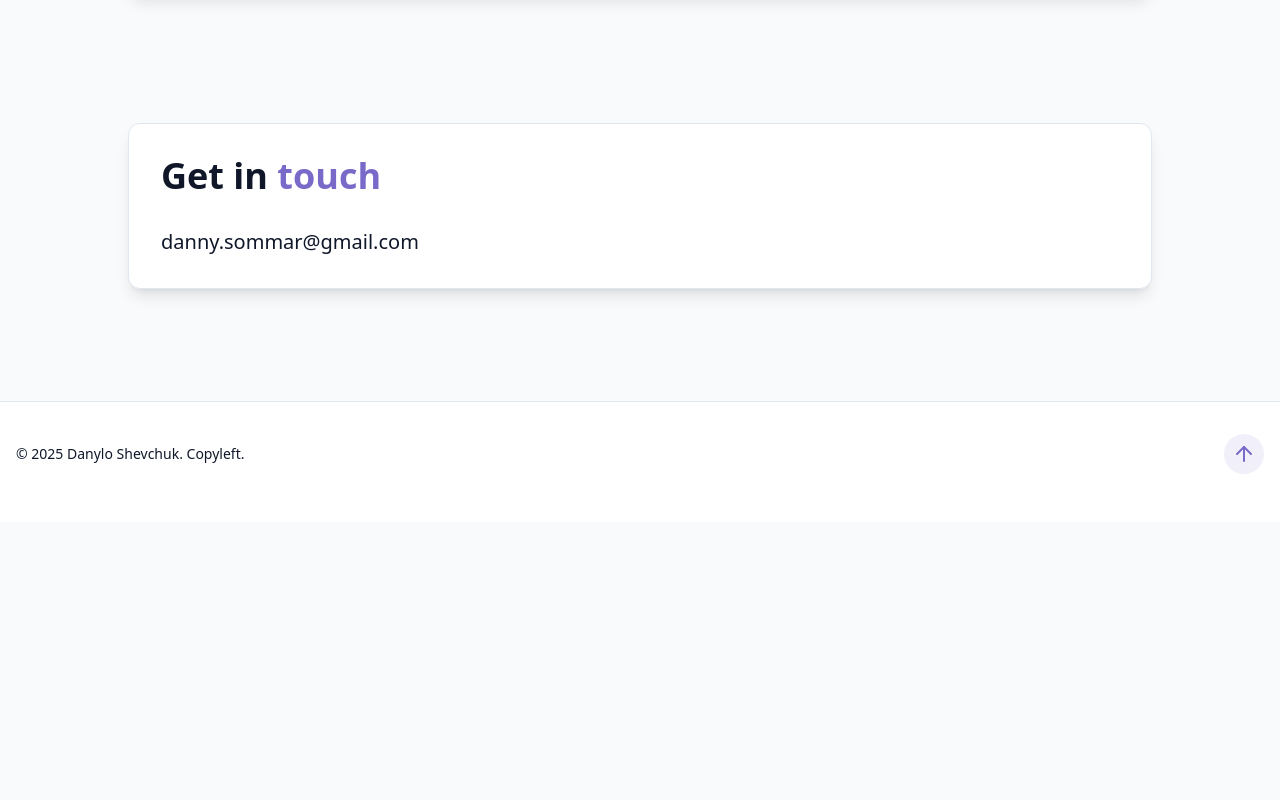
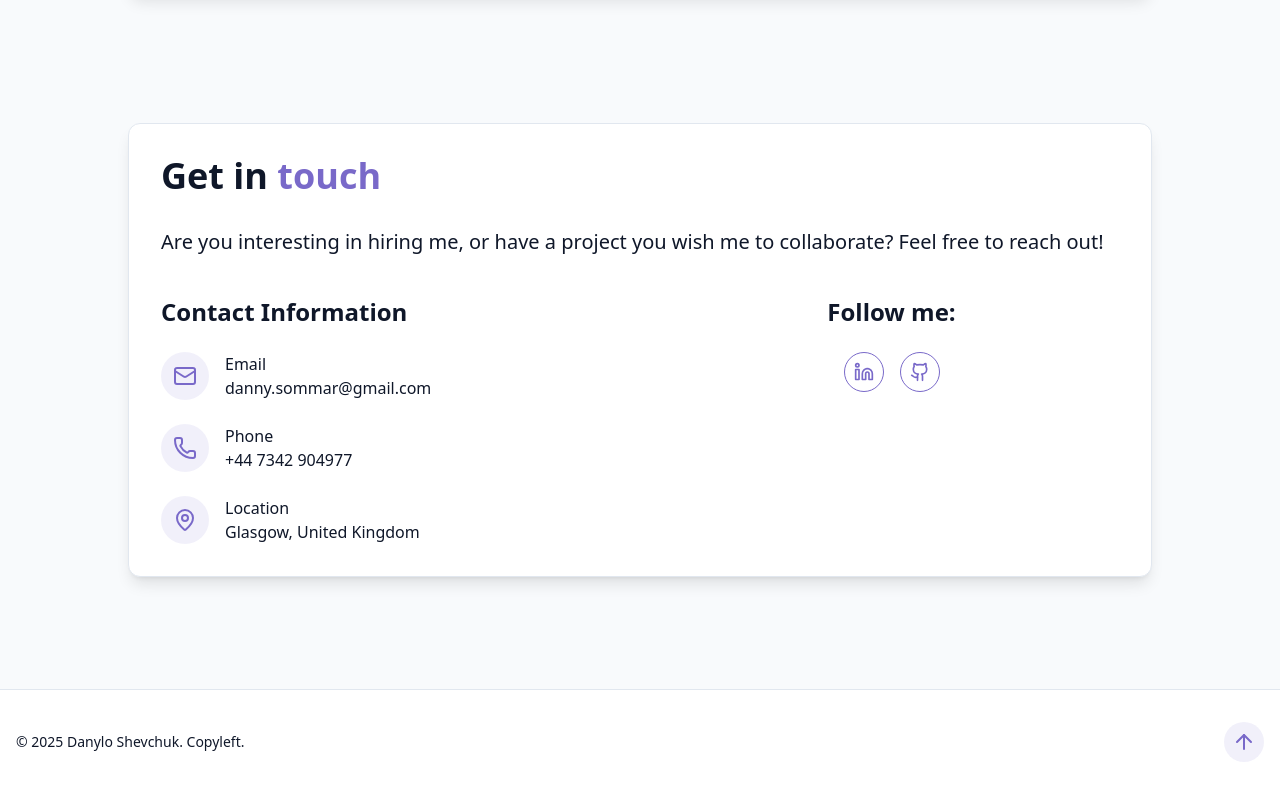
Before and after one commit to DannySommar/dannysommar.github.io, a React (Vite) app: page / in a window 1280 px wide. Shown: the part 2457-3257 px from the top of the page. Before the commit the page ends 2979 px from the top, so only its background shows below. Built offline with nearby package versions, Linux system fonts and the light colour scheme.

Commit message:
contact section

```diff
--- a/src/components/Contact.jsx
+++ b/src/components/Contact.jsx
@@ -1,11 +1,80 @@
+import { Github, Linkedin, Mail, MapPin, Phone } from 'lucide-react';
 import CardPanel from './CardPanel';
 
 export default function Contact() {
   return (
     <CardPanel id="contact" title="Get in touch" highlightWords="touch">
       <p className="animate-fade-in text-xl mg:text-2xl">
-        danny.sommar@gmail.com
+        Are you interesting in hiring me, or have a project you wish me to collaborate? Feel free to reach out!
       </p>
+
+      <div className="grid grid-cols-1 md:grid-cols-2 gap-12 mt-10">
+
+          <div className="space-y-8">
+            <h3 className="text-2xl font-semibold mb-6">
+              Contact Information
+            </h3>
+
+            <div className="space-y-6 justify-center">
+              <div className="flex items-start space-x-4">
+                <div className="p-3 rounded-full bg-primary/10">
+                  <Mail className="h-6 w-6 text-primary" />
+                </div>
+                <div>
+                  <h4 className="font-medium">Email</h4>
+                  <a className="text-muted-foreground hover:text-primary transition-colors"
+                    href="mailto:danny.sommar@gmail.com"
+                  >
+                    danny.sommar@gmail.com
+                  </a>
+                </div>
+              </div>
+              <div className="flex items-start space-x-4">
+                <div className="p-3 rounded-full bg-primary/10">
+                  <Phone className="h-6 w-6 text-primary" />
+                </div>
+                <div>
+                  <h4 className="font-medium">Phone</h4>
+                  <a className="text-muted-foreground hover:text-primary transition-colors">
+                    +44 7342 904977
+                  </a>
+                </div>
+              </div>
+              <div className="flex items-start space-x-4">
+                <div className="p-3 rounded-full bg-primary/10">
+                  <MapPin className="h-6 w-6 text-primary" />
+                </div>
+                <div>
+                  <h4 className="font-medium">Location</h4>
+                  <a className="text-muted-foreground hover:text-primary transition-colors">
+                    Glasgow, United Kingdom
+                  </a>
+                </div>
+              </div>
+            </div>
+          </div>
+
+          <div className="space-y-6 flex flex-col items-center">
+            <h3 className="text-2xl font-semibold mb-6">
+              Follow me:
+            </h3>
+            <div className="flex justify-center gap-4">
+              <a className="w-10 h-10 rounded-full border border-primary flex items-center justify-center hover:bg-primary/10 transition-colors"
+                href="https://www.linkedin.com/in/danny-shevchuk/"
+                target="_blank"
+              >
+                <Linkedin className="w-5 h-5 text-primary" />
+              </a>
+              <a className="w-10 h-10 rounded-full border border-primary flex items-center justify-center hover:bg-primary/10 transition-colors"
+                href="https://github.com/DannySommar"
+                target="_blank"
+              >
+                <Github className="w-5 h-5 text-primary" />
+              </a>
+            </div>
+          </div>
+
+      </div>
     </CardPanel>
   );
 }
```
